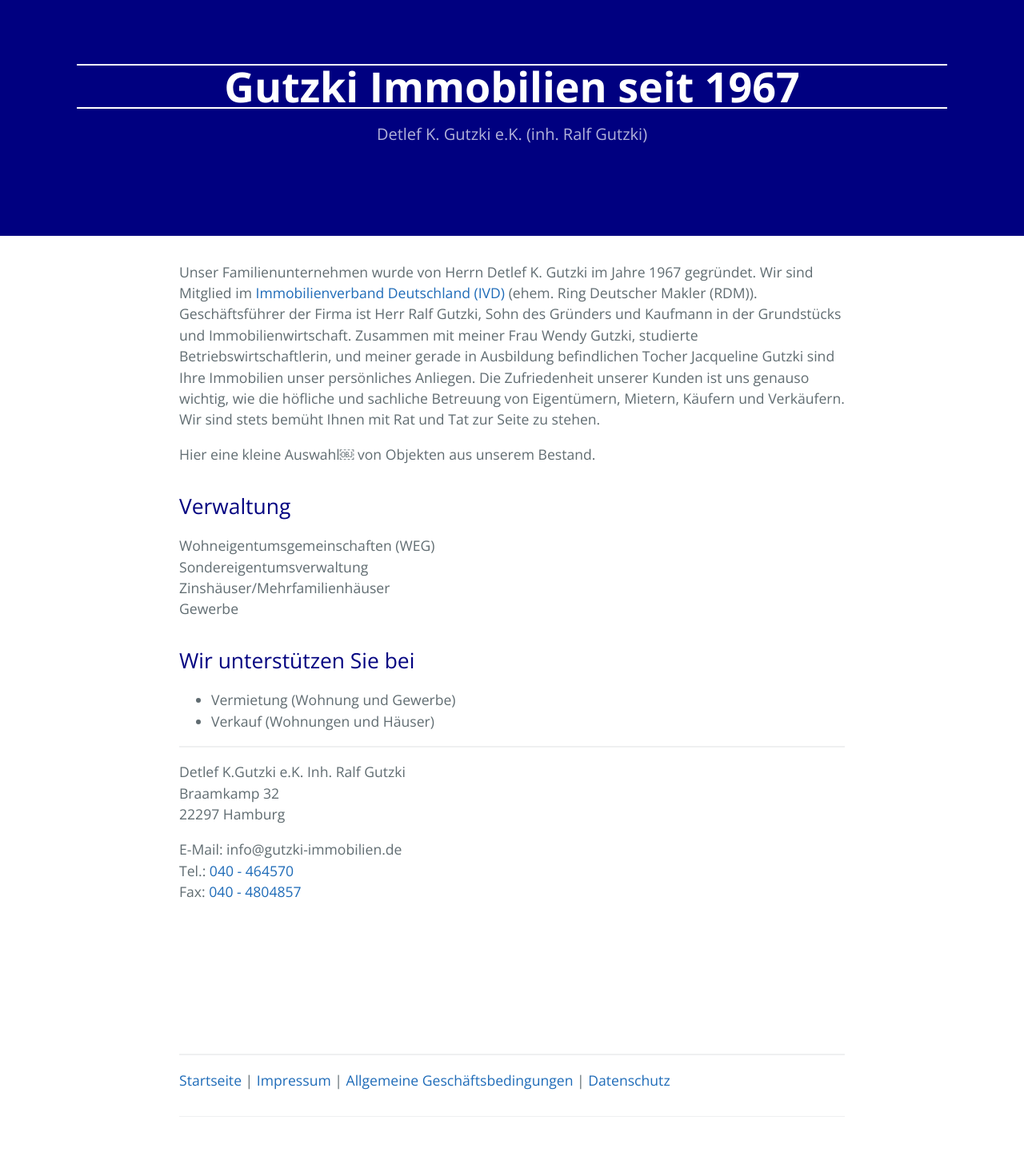
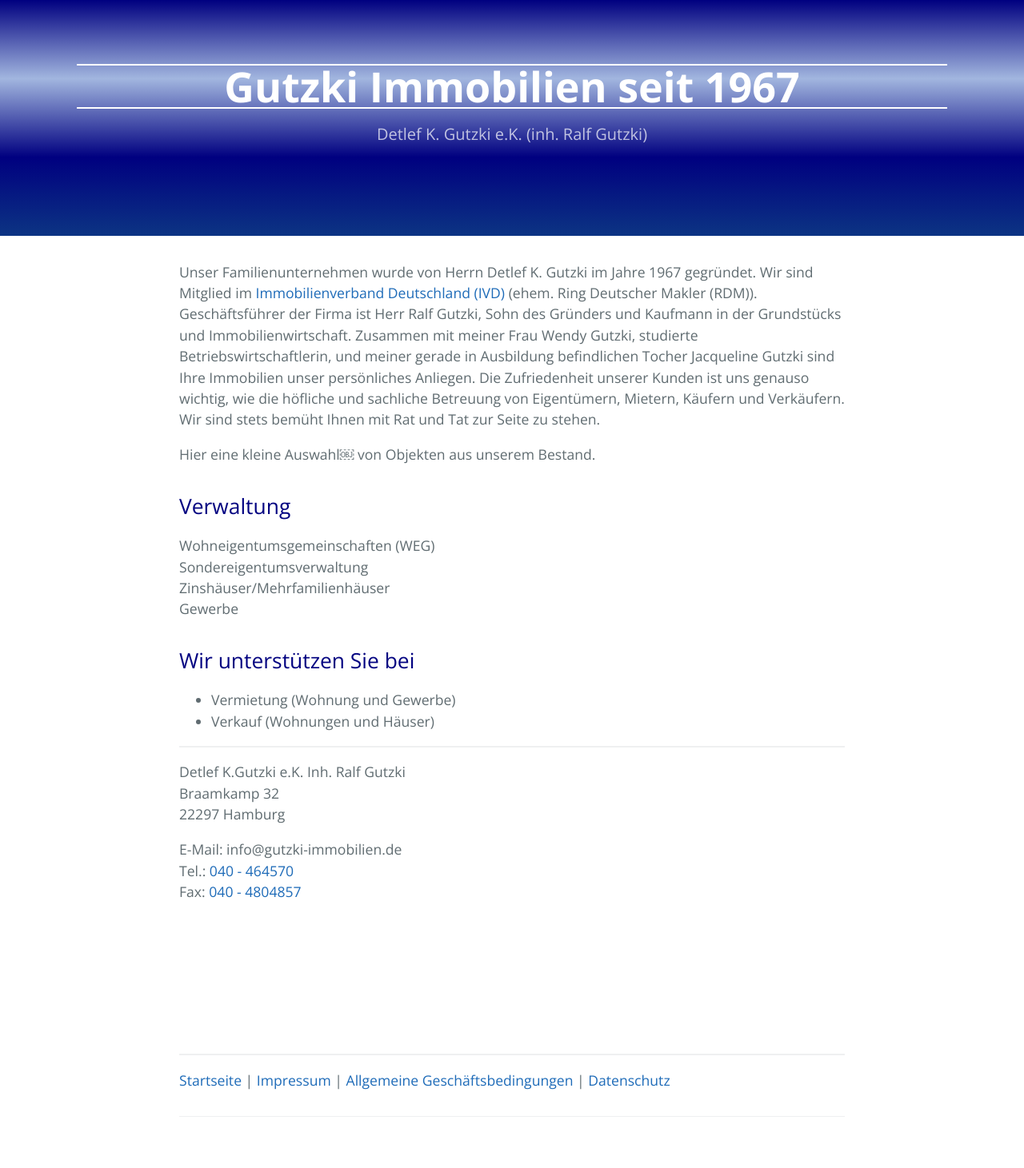
Before and after one commit to jackieGut/jackieGut.github.io, a Jekyll site: the page built from index.md, in a window 1280 px wide. Shown: the whole page at 80% size. Built offline with Jekyll 4.4.1, drawn with Linux system fonts in a browser that asks for light colours; our own code applies the rules of GitHub Pages for plain Markdown files; grey boxes are pictures that could not be loaded.

Commit message:
Update jekyll-theme-cayman.scss

```diff
--- a/_sass/jekyll-theme-cayman.scss
+++ b/_sass/jekyll-theme-cayman.scss
@@ -109,7 +109,7 @@
   color: $header-heading-color;
   text-align: center;
   background-color: $header-bg-color;
-  background-image: linear-gradient(to top, #0c3483 0%, $header-bg-color, #a2b6df, #header-bg-color);
+  background-image: linear-gradient(to top, #0c3483 0%, $header-bg-color, #a2b6df, $header-bg-color);
 
   @include large {
     padding: 5rem 6rem;
```
